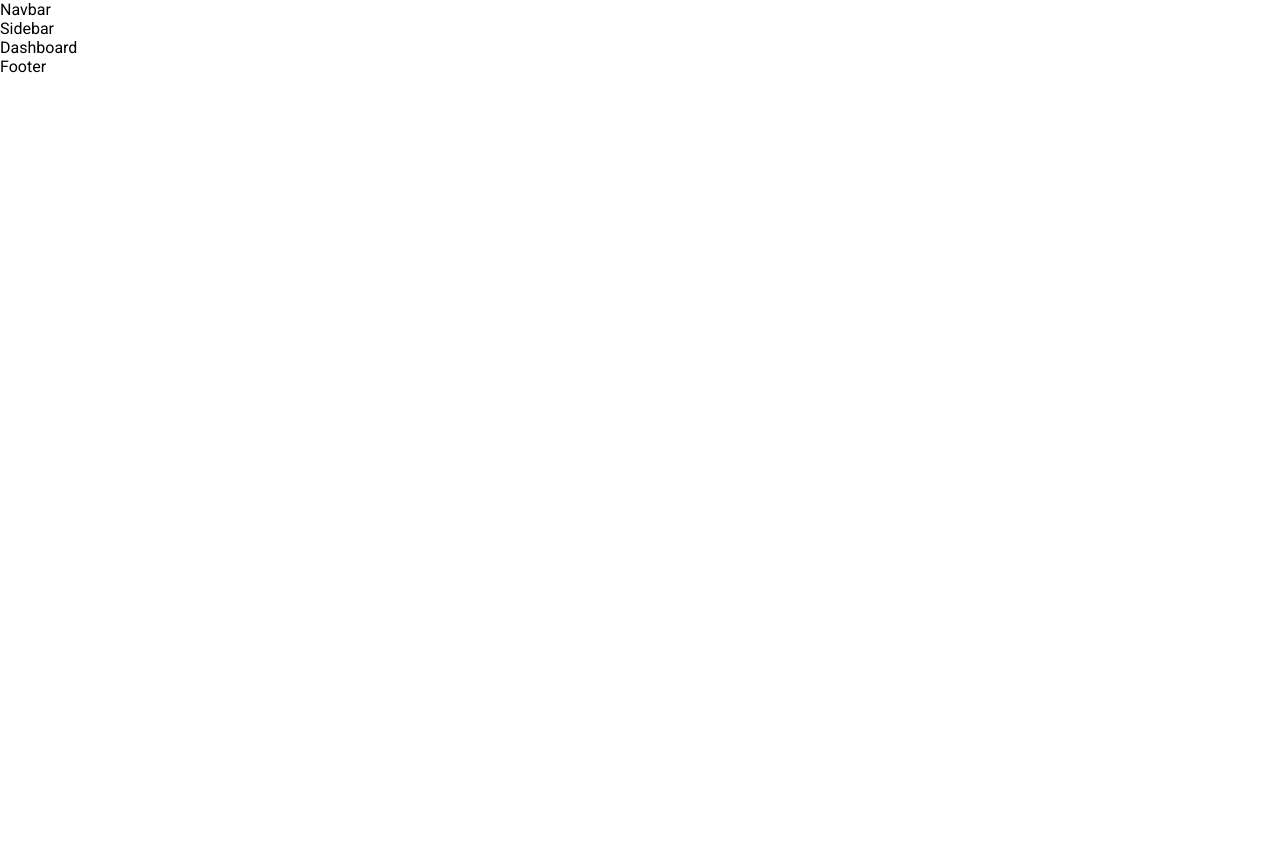
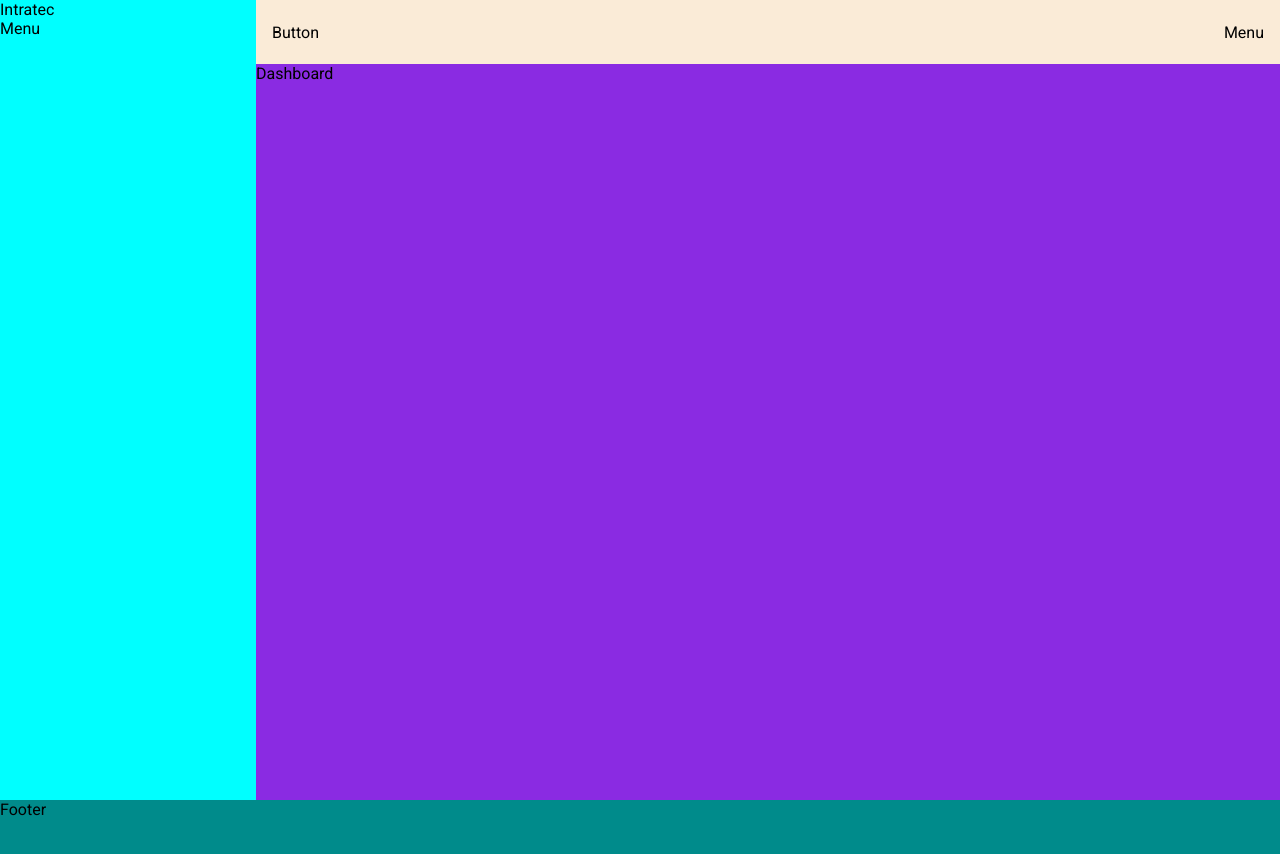
Before and after one commit to valdir-ti/intratec-web-vite, a React (Vite) app: page / in a window 1280 px wide. Shown: the top 854 px of the page. Before the commit the page ends 800 px from the top, so only its background shows below. Built offline with nearby package versions, Linux system fonts and the light colour scheme.

Commit message:
feat: create grid skeleton

```diff
--- a/src/App.scss
+++ b/src/App.scss
@@ -1,4 +1,10 @@
 .App {
-  width: 100vw;
   height: 100vh;
+  display: grid;
+  grid-template-columns: 16rem 1fr;
+  grid-template-rows: 4rem 1fr 4rem;
+  grid-template-areas:
+    "sidebar navbar navbar"
+    "sidebar dashboard dashboard"
+    "footer footer footer";
 }
--- a/src/components/Dashboard/index.tsx
+++ b/src/components/Dashboard/index.tsx
@@ -1,3 +1,5 @@
+import "./styles.scss";
+
 export const Dashboard = () => {
-  return <div>Dashboard</div>;
+  return <div className="dashboard">Dashboard</div>;
 };
--- /dev/null
+++ b/src/components/Dashboard/styles.scss
@@ -0,0 +1,4 @@
+.dashboard {
+  grid-area: dashboard;
+  background-color: blueviolet;
+}
--- a/src/components/Footer/index.tsx
+++ b/src/components/Footer/index.tsx
@@ -1,3 +1,5 @@
+import "./styles.scss";
+
 export const Footer = () => {
-  return <div>Footer</div>;
+  return <div className="footer">Footer</div>;
 };
--- /dev/null
+++ b/src/components/Footer/styles.scss
@@ -0,0 +1,4 @@
+.footer {
+  grid-area: footer;
+  background-color: darkcyan;
+}
--- a/src/components/Navbar/index.tsx
+++ b/src/components/Navbar/index.tsx
@@ -1,3 +1,10 @@
+import "./styles.scss";
+
 export const Navbar = () => {
-  return <div>Navbar</div>;
+  return (
+    <nav className="navbar">
+      <div className="button">Button</div>
+      <div className="menu">Menu</div>
+    </nav>
+  );
 };
--- /dev/null
+++ b/src/components/Navbar/styles.scss
@@ -0,0 +1,10 @@
+.navbar {
+  grid-area: navbar;
+  background-color: antiquewhite;
+  height: 4rem;
+  display: flex;
+  justify-content: space-between;
+  align-items: center;
+  padding-left: 1rem;
+  padding-right: 1rem;
+}
--- a/src/components/Sidebar/index.tsx
+++ b/src/components/Sidebar/index.tsx
@@ -1,3 +1,10 @@
+import "./styles.scss";
+
 export const Sidebar = () => {
-  return <div>Sidebar</div>;
+  return (
+    <div className="sidebar">
+      <div className="company-name">Intratec</div>
+      <div className="menu">Menu</div>
+    </div>
+  );
 };
--- /dev/null
+++ b/src/components/Sidebar/styles.scss
@@ -0,0 +1,6 @@
+.sidebar {
+  grid-area: sidebar;
+  background-color: aqua;
+  height: 100vh;
+  width: 16rem;
+}
--- a/src/index.scss
+++ b/src/index.scss
@@ -1,10 +1,11 @@
 * {
   margin: 0;
   padding: 0;
+  outline: 0;
+  box-sizing: border-box;
 }
 
 html,
 body {
-  box-sizing: border-box;
   font-family: "Roboto", sans-serif;
 }
```
